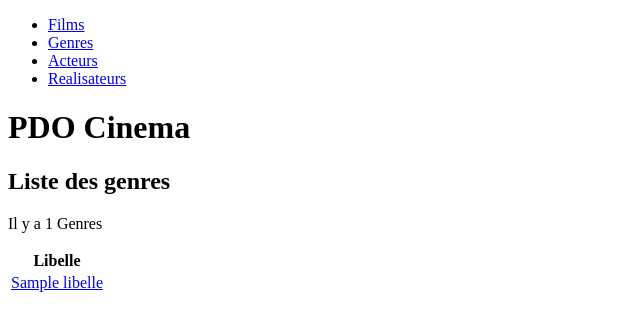
After one commit to Nilphesai/Ho_Gael, a PHP site: template AppliCinema/view/listGenres.php in a window 1280 px wide. The commit adds this page. Shown: the top 331 px of the page, without its empty margins (0-640 px from the left). Run offline with PHP 8.4, Linux system fonts and the light colour scheme; the template is opened without the code that fills it: most values are stand-ins (such as "Sample title", 1, 10 or a date in 2020); data that the repository does not hold is empty.

Commit message:
appliCinema : création listGenres, lien avec listFilmParGenre

```diff
--- a/AppliCinema/index.php
+++ b/AppliCinema/index.php
@@ -23,6 +23,7 @@ if(isset($_GET["action"])){
         case "listRealisateurs" : $ctrlCinema->listRealisateurs(); break;
         case "detailRealisateur" : $ctrlCinema->detailRealisateur($id); break;
 
+        case "listGenres" : $ctrlCinema->listGenres(); break;
         case "listFilmParGenre" : $ctrlCinema->listFilmParGenre($id); break;
     }
 }
--- /dev/null
+++ b/AppliCinema/view/listGenres.php
@@ -0,0 +1,26 @@
+<?php ob_start(); ?>
+
+<p class="ok-label uk-label-marging">Il y a <?= $requete->rowCount() ?> Genres</p>
+
+<table class="uk-table uk-table-striped">
+    <thread>
+        <tr>
+            <th>Libelle</th>
+        </tr>
+    </thead>
+    <tbody>
+        <?php
+            foreach($requete->fetchAll() as $genre) { ?>
+                <tr>
+                    <td><a href='index.php?action=listFilmParGenre&id=<?=$genre["id_genre"] ?>' > <?=$genre["libelle"] ?></td>
+                </tr>
+        <?php } ?>
+    </tbody>
+</table>
+
+<?php
+
+$titre = "Liste des genres";
+$titre_secondaire = "Liste des genres";
+$contenu = ob_get_clean();
+require "view/template.php";
--- a/AppliCinema/view/template.php
+++ b/AppliCinema/view/template.php
@@ -10,6 +10,7 @@
         <nav>
             <ul>
                 <li><a href="index.php?action=listFilms">Films</a></li>
+                <li><a href="index.php?action=listGenres">Genres</a></li>
                 <li><a href="index.php?action=listActeurs">Acteurs</a></li>
                 <li><a href="index.php?action=listRealisateurs">Realisateurs</a></li>
             </ul>
```
Also changed, not shown: AppliCinema/controller/CinemaController.php (+12 -0 lines).
